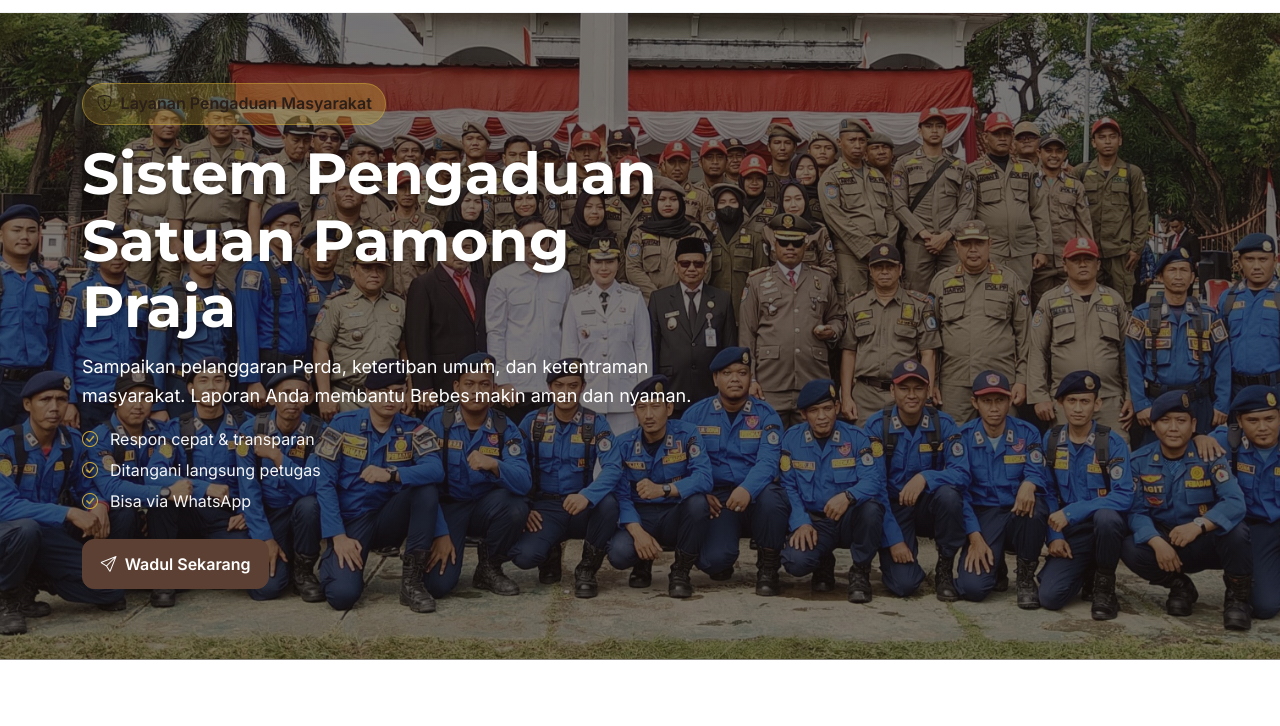
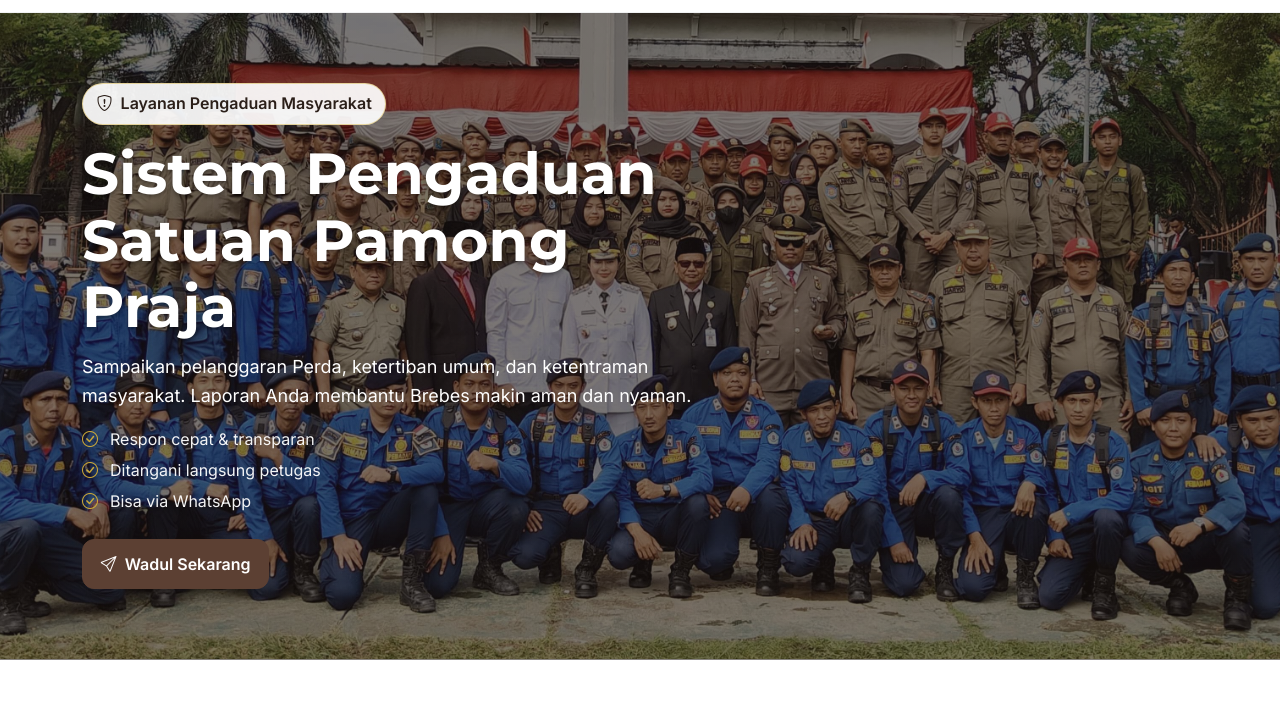
Before and after one commit to MochIqbalFirmansyah-ID/wadulsatpolppbrebes, a plain HTML site: page index.html in a window 1280 px wide. Shown: the part 72-798 px from the top of the page. Drawn offline with Linux system fonts and the light colour scheme.

Commit message:
view index

```diff
--- a/index.html
+++ b/index.html
@@ -92,7 +92,7 @@
     .hero-tag{
       display:inline-flex; gap:.5rem; align-items:center; font-weight:600;
       padding:.45rem .85rem; border-radius:999px; color:#2b1f19;
-      background:linear-gradient(90deg, rgba(212,175,55,.22), rgba(212,175,55,.32));
+      background:linear-gradient(90deg, rgba(255,255,255,.92), rgba(255,255,255,.92));
       border:1px solid rgba(212,175,55,.45); margin-bottom:1rem;
     }
     .hero-list{list-style:none; padding:0; margin:1rem 0 0}
```
